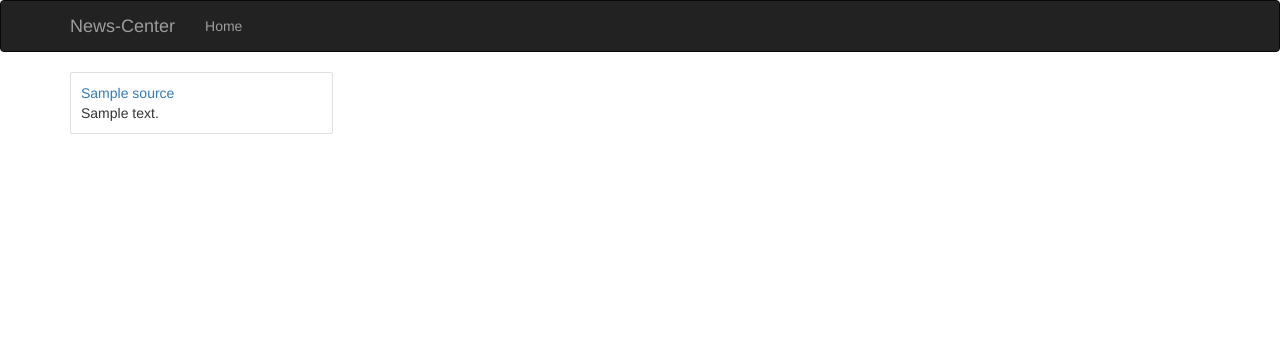
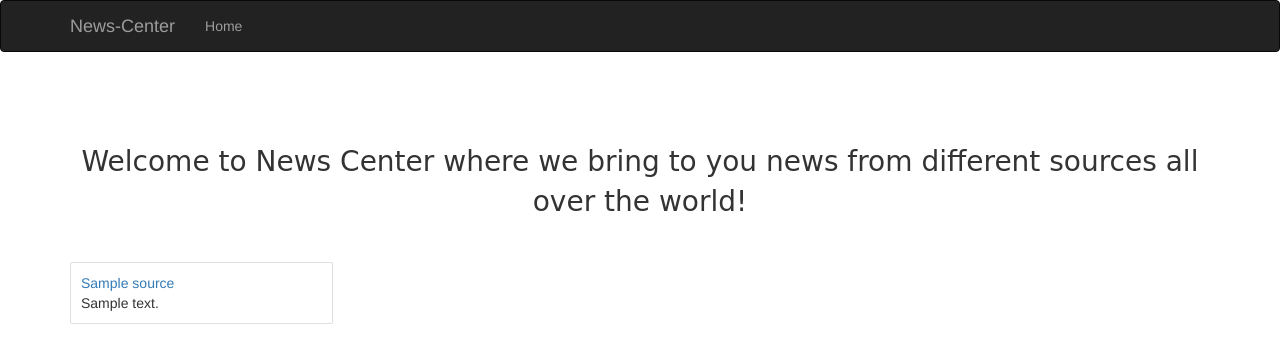
Before and after one commit to Victoria045/News-Api, a Flask app: template app/templates/index.html in a window 1280 px wide. Shown: the top 363 px of the page. Run offline with Flask 2, Linux system fonts and the light colour scheme; the template is opened without the code that fills it: most values are stand-ins (such as "Sample title", 1, 10 or a date in 2020); some libraries are stand-ins or nearby versions; some web fonts are replaced.

Commit message:
modify index page

```diff
--- a/app/templates/base.html
+++ b/app/templates/base.html
@@ -1,12 +1,13 @@
 
 {%extends 'bootstrap/base.html'%}
+{{ moment.include_jquery() }}
+{{ moment.include_moment() }}
 <!-- Navbar block  -->
 {% block navbar %}
     {% include 'navbar.html' %}
 {% endblock %}
 
 <!-- Content block -->
-
 {% block content %}
 
   {%block source_content%}
--- a/app/templates/index.html
+++ b/app/templates/index.html
@@ -6,14 +6,16 @@
     {{ super() }}
     <link rel="stylesheet" href="{{url_for('static',filename='css/index.css')}}">
 {% endblock %}
+
 <!-- Content block -->
+{%block source_content%}
 
-{%block source_content%}
         <div class="container">
+          <p class="p-cont text-center">Welcome to News Center where we bring to you news from different sources all over the world!</p>
             <div class="row">
               {%for source in sources%}
-              <div class="col-md-4 col-lg-3 my-3">
-                  <div class="card h-100 card-cont ">
+              <div class="col-md-4 col-lg-3 mx-3 cont-wrapper">
+                  <div class="card h-100 card-cont">
                         <div class="card-body">
                           <a href= "{{url_for('.source',name = source.id)}}" class="card-title text-center">{{source.name}}</a>
                           <p class="card-text">{{source.desc | truncate(100,True)}}</p>
@@ -23,6 +25,4 @@
               {%endfor%}
             </div>
         </div>
-
-
 {% endblock %}
```
